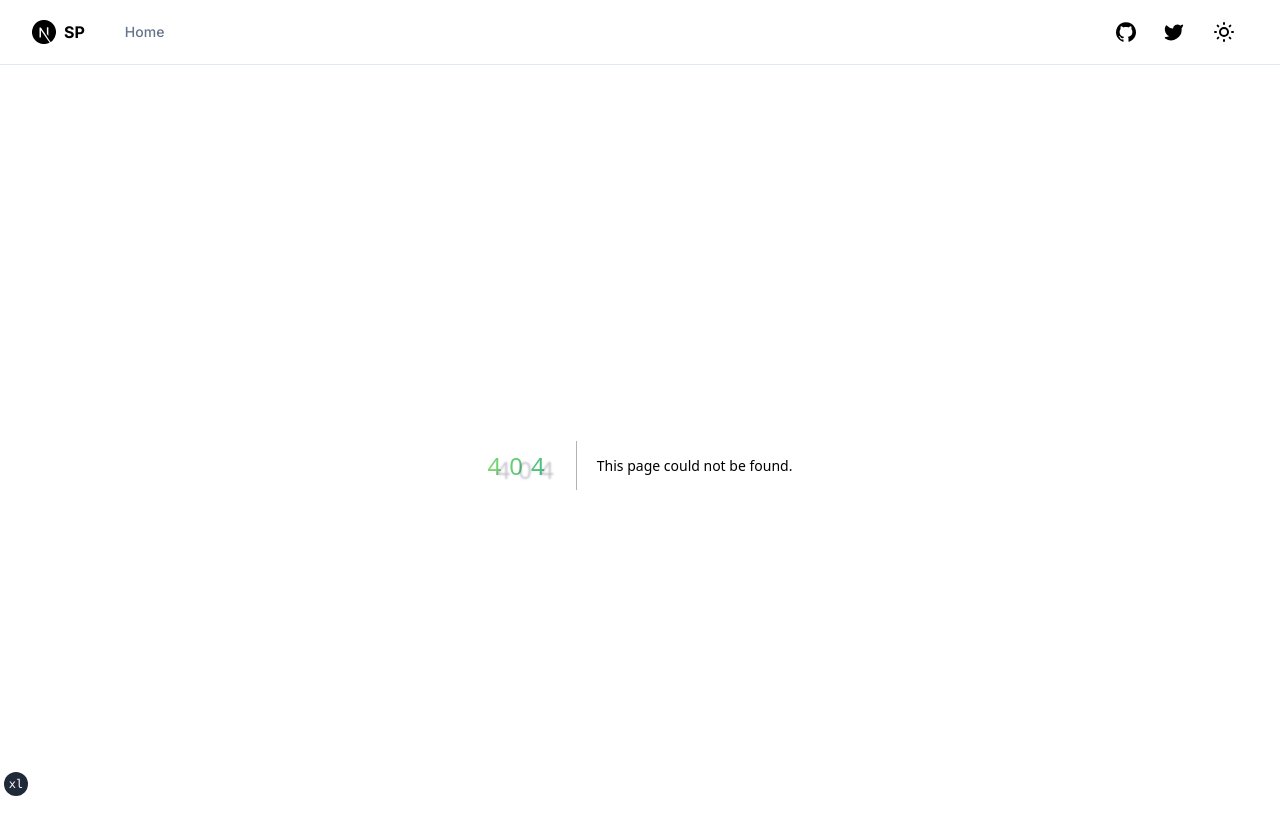
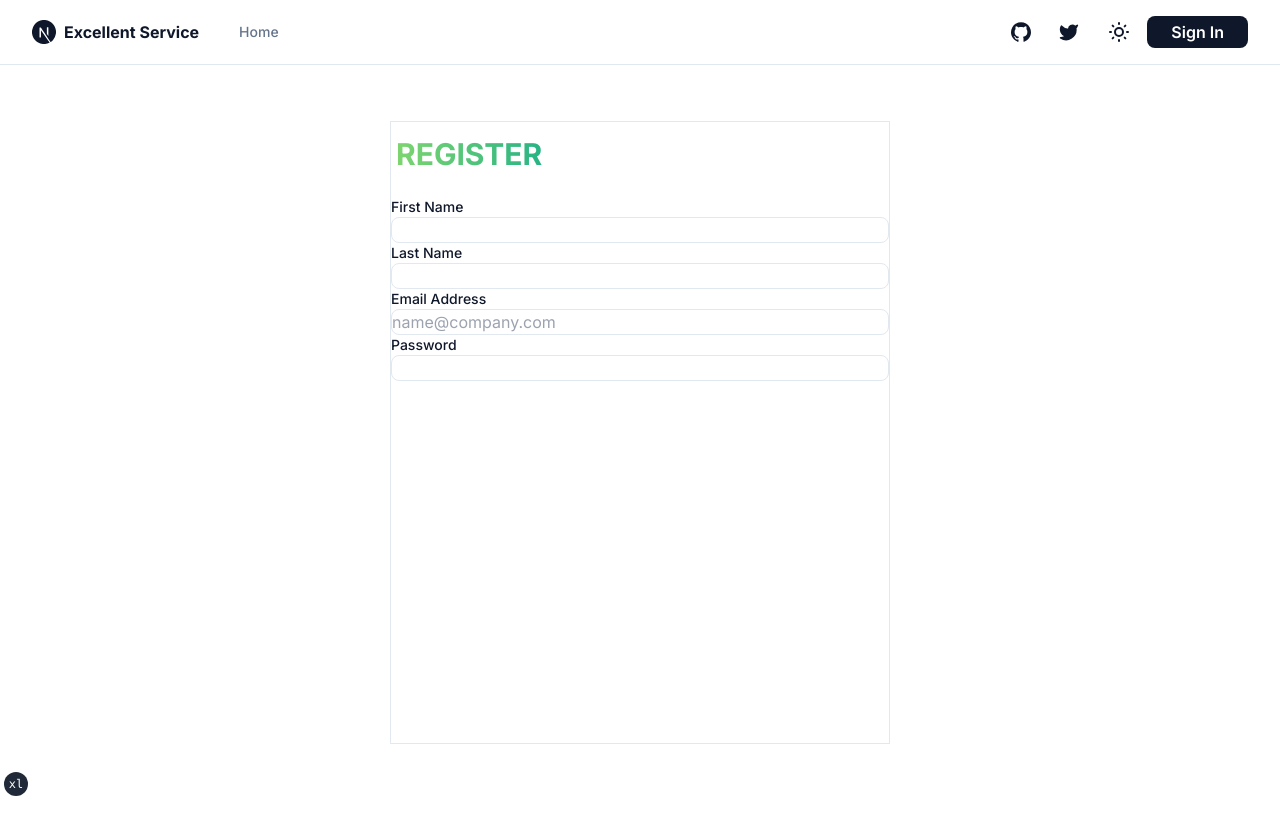
Before and after one commit to patilsp/excellent-service-application, a Next.js app: page /register in a window 1280 px wide. Before the commit this address had no page. Shown: the top 834 px of the page. After the commit the page ends 800 px from the top, so only its background shows below. Built offline with nearby package versions, Linux system fonts and the light colour scheme; no server answers.

Commit message:
auth changes

```diff
--- a/app/layout.tsx
+++ b/app/layout.tsx
@@ -7,6 +7,7 @@ import { cn } from "@/lib/utils"
 import { SiteHeader } from "@/components/site-header"
 import { TailwindIndicator } from "@/components/tailwind-indicator"
 import { ThemeProvider } from "@/components/theme-provider"
+import { ClerkProvider } from '@clerk/nextjs';
 
 export const metadata: Metadata = {
   title: {
@@ -32,6 +33,7 @@ interface RootLayoutProps {
 export default function RootLayout({ children }: RootLayoutProps) {
   return (
     <>
+    <ClerkProvider>
       <html lang="en" suppressHydrationWarning>
         <head />
         <body
@@ -43,12 +45,13 @@ export default function RootLayout({ children }: RootLayoutProps) {
           <ThemeProvider attribute="class" defaultTheme="system" enableSystem>
             <div className="relative flex min-h-screen flex-col">
               <SiteHeader />
-              <div className="flex-1">{children}</div>
+              <div className="flex-1 flex justify-center py-4 mt-10 mb-10">{children}</div>
             </div>
             <TailwindIndicator />
           </ThemeProvider>
         </body>
       </html>
+      </ClerkProvider>
     </>
   )
 }
--- a/app/page.tsx
+++ b/app/page.tsx
@@ -14,8 +14,8 @@ const IndexPage = () => {
 
 
   return (
-    <div className="container">
-      <h1>Home</h1>
+    <div className="container relative">
+        Home
     </div>
   );
 };
--- /dev/null
+++ b/app/register/page.jsx
@@ -0,0 +1,168 @@
+'use client';
+import { useState } from 'react';
+import { useSignUp } from '@clerk/nextjs';
+import { useRouter } from 'next/navigation';
+
+const RegisterPage = () => {
+  const { isLoaded, signUp, setActive } = useSignUp();
+  const [email, setEmail] = useState('');
+  const [firstName, setFirstName] = useState('');
+  const [lastName, setLastName] = useState('');
+  const [password, setPassword] = useState('');
+  const [pendingVerification, setPendingVerification] = useState(false);
+  const [code, setCode] = useState('');
+  const router = useRouter();
+
+  // Form Submit
+  const handleSubmit = async (e) => {
+    e.preventDefault();
+
+    if (!isLoaded) {
+      return;
+    }
+
+    try {
+      await signUp.create({
+        first_name: firstName,
+        last_name: lastName,
+        email_address: email,
+        password,
+      });
+
+      // send the email.
+      await signUp.prepareEmailAddressVerification({ strategy: 'email_code' });
+
+      // change the UI to our pending section.
+      setPendingVerification(true);
+    } catch (err) {
+      console.error(err);
+    }
+  };
+
+  // Verify User Email Code
+  const onPressVerify = async (e) => {
+    e.preventDefault();
+    if (!isLoaded) {
+      return;
+    }
+
+    try {
+      const completeSignUp = await signUp.attemptEmailAddressVerification({
+        code,
+      });
+      if (completeSignUp.status !== 'complete') {
+        /*  investigate the response, to see if there was an error
+         or if the user needs to complete more steps.*/
+        console.log(JSON.stringify(completeSignUp, null, 2));
+      }
+      if (completeSignUp.status === 'complete') {
+        await setActive({ session: completeSignUp.createdSessionId });
+        router.push('/');
+      }
+    } catch (err) {
+      console.error(JSON.stringify(err, null, 2));
+    }
+  };
+
+  return (
+    <div className='border p-5 rounded' style={{ width: '500px' }}>
+      <h1 className='text-2xl mb-4'>Register</h1>
+      {!pendingVerification && (
+        <form onSubmit={handleSubmit} className='space-y-4 md:space-y-6'>
+          <div>
+            <label
+              htmlFor='first_name'
+              className='block mb-2 text-sm font-medium text-gray-900'
+            >
+              First Name
+            </label>
+            <input
+              type='text'
+              name='first_name'
+              id='first_name'
+              onChange={(e) => setFirstName(e.target.value)}
+              className='bg-gray-50 border border-gray-300 text-gray-900 sm:text-sm rounded-lg focus:ring-blue-600 focus:border-blue-600 block w-full p-2.5'
+              required={true}
+            />
+          </div>
+          <div>
+            <label
+              htmlFor='last_name'
+              className='block mb-2 text-sm font-medium text-gray-900'
+            >
+              Last Name
+            </label>
+            <input
+              type='text'
+              name='last_name'
+              id='last_name'
+              onChange={(e) => setLastName(e.target.value)}
+              className='bg-gray-50 border border-gray-300 text-gray-900 sm:text-sm rounded-lg focus:ring-blue-600 focus:border-blue-600 block w-full p-2.5'
+              required={true}
+            />
+          </div>
+          <div>
+            <label
+              htmlFor='email'
+              className='block mb-2 text-sm font-medium text-gray-900'
+            >
+              Email Address
+            </label>
+            <input
+              type='email'
+              name='email'
+              id='email'
+              onChange={(e) => setEmail(e.target.value)}
+              className='bg-gray-50 border border-gray-300 text-gray-900 sm:text-sm rounded-lg focus:ring-blue-600 focus:border-blue-600 block w-full p-2.5'
+              placeholder='name@company.com'
+              required={true}
+            />
+          </div>
+          <div>
+            <label
+              htmlFor='password'
+              className='block mb-2 text-sm font-medium text-gray-900'
+            >
+              Password
+            </label>
+            <input
+              type='password'
+              name='password'
+              id='password'
+              onChange={(e) => setPassword(e.target.value)}
+              className='bg-gray-50 border border-gray-300 text-gray-900 sm:text-sm rounded-lg block w-full p-2.5'
+              required={true}
+            />
+          </div>
+          <button
+            type='submit'
+            className='w-full text-white bg-blue-600 hover:bg-blue-700 font-medium rounded-lg text-sm px-5 py-2.5 text-center'
+          >
+            Create an account
+          </button>
+        </form>
+      )}
+      {pendingVerification && (
+        <div>
+          <form className='space-y-4 md:space-y-6'>
+            <input
+              value={code}
+              className='bg-gray-50 border border-gray-300 text-gray-900 sm:text-sm rounded-lg block w-full p-2.5'
+              placeholder='Enter Verification Code...'
+              onChange={(e) => setCode(e.target.value)}
+            />
+            <button
+              type='submit'
+              onClick={onPressVerify}
+              className='w-full text-white bg-blue-600 hover:bg-blue-700 font-medium rounded-lg text-sm px-5 py-2.5 text-center'
+            >
+              Verify Email
+            </button>
+          </form>
+        </div>
+      )}
+    </div>
+  );
+};
+
+export default RegisterPage;
--- a/components/main-nav.tsx
+++ b/components/main-nav.tsx
@@ -17,6 +17,7 @@ export function MainNav({ items }: MainNavProps) {
         <Icons.logo className="h-6 w-6" />
         <span className="inline-block font-bold">{siteConfig.name}</span>
       </Link>
+
       {items?.length ? (
         <nav className="flex gap-6 z-50">
           {items?.map(
--- a/components/site-header.tsx
+++ b/components/site-header.tsx
@@ -5,10 +5,11 @@ import { buttonVariants } from "@/components/ui/button"
 import { Icons } from "@/components/icons"
 import { MainNav } from "@/components/main-nav"
 import { ThemeToggle } from "@/components/theme-toggle"
+import { UserButton } from "@clerk/nextjs";
 
 export function SiteHeader() {
   return (
-    <header className="z-100 sticky top-0 w-full border-b bg-background nav-bar">
+    <header className="z-100 nav-bar sticky top-0 w-full border-b bg-background">
       <div className="container flex h-16 items-center space-x-4 sm:justify-between sm:space-x-0">
         <MainNav items={siteConfig.mainNav} />
         <div className="flex flex-1 items-center justify-end space-x-4">
@@ -44,6 +45,16 @@ export function SiteHeader() {
               </div>
             </Link>
             <ThemeToggle />
+
+
+
+              <UserButton afterSignOutUrl="/" />
+
+
+              <Link href='sign-in' className='dark:highlight-white/20 flex h-8 w-full items-center justify-center rounded-lg bg-slate-900 px-6 font-semibold text-white hover:bg-slate-700 focus:outline-none focus:ring-2 focus:ring-slate-400 focus:ring-offset-2 focus:ring-offset-slate-50 dark:bg-sky-500 dark:hover:bg-sky-400 sm:w-auto'>
+                Sign In
+              </Link>
+
           </nav>
         </div>
       </div>
--- a/config/site.ts
+++ b/config/site.ts
@@ -1,21 +1,21 @@
 export type SiteConfig = typeof siteConfig
 
 export const siteConfig = {
-  name: "SP",
+  name: "Excellent Service",
   description:
-    "Hi There This is Santosh Patil",
+    "Best water purifire service in india",
   mainNav: [
     {
       title: "Home",
       href: "/",
     },
     // {
-    //   title: "Skills",
-    //   href: "/skills",
+    //   title: "Sign In",
+    //   href: "/sign-in",
     // },
     // {
-    //   title: "Projects",
-    //   href: "/projects",
+    //   title: "sign-up",
+    //   href: "/sign-up",
     // },
     // {
     //   title: "Education",
--- a/styles/globals.css
+++ b/styles/globals.css
@@ -101,12 +101,12 @@ h1{
   background-image: linear-gradient(to right, #7ed56f, #28b485);
   -webkit-background-clip: text;
   color: transparent;
-  letter-spacing: 8px;
+  /* letter-spacing: 8px; */
   margin-left: 5px;
   margin-top: 10px;
   margin-bottom: 20px;
   transition: all .2s;
-  text-shadow: 9px 4px 2px rgba(71, 67, 100, 0.3);
+  /* text-shadow: 5px 2px 1px rgba(71, 67, 100, 0.3); */
 }
 
 .line::before {
```
Also changed, not shown: app/dashboard/page.jsx (added, +12 -0 lines), app/profile/page.jsx (added, +11 -0 lines), app/sign-in/[[...sign-in]]/page.jsx (added, +11 -0 lines), app/sign-up/[[...sign-up]]/page.jsx (added, +12 -0 lines).
